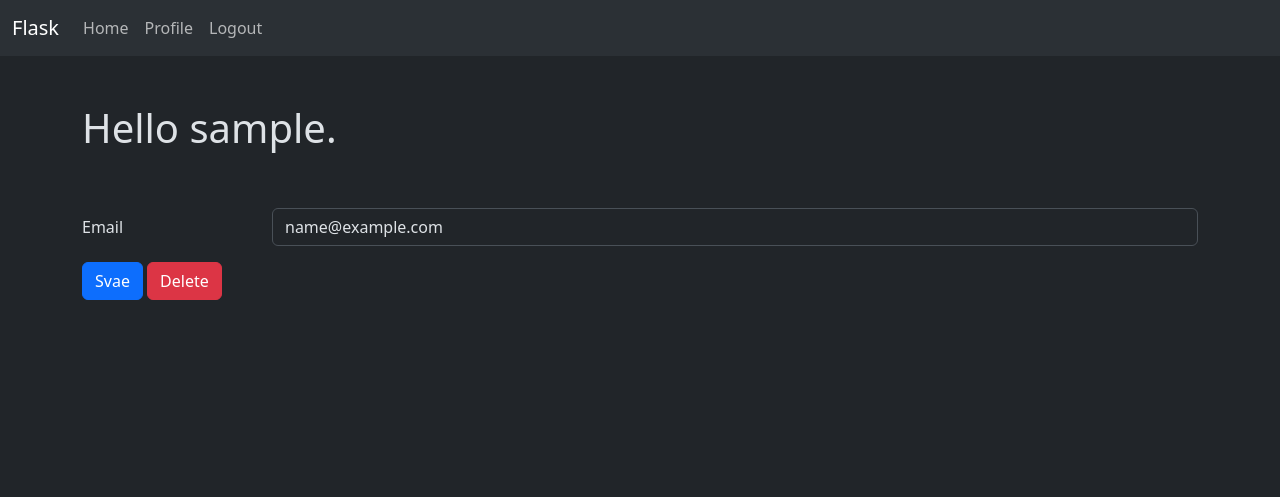
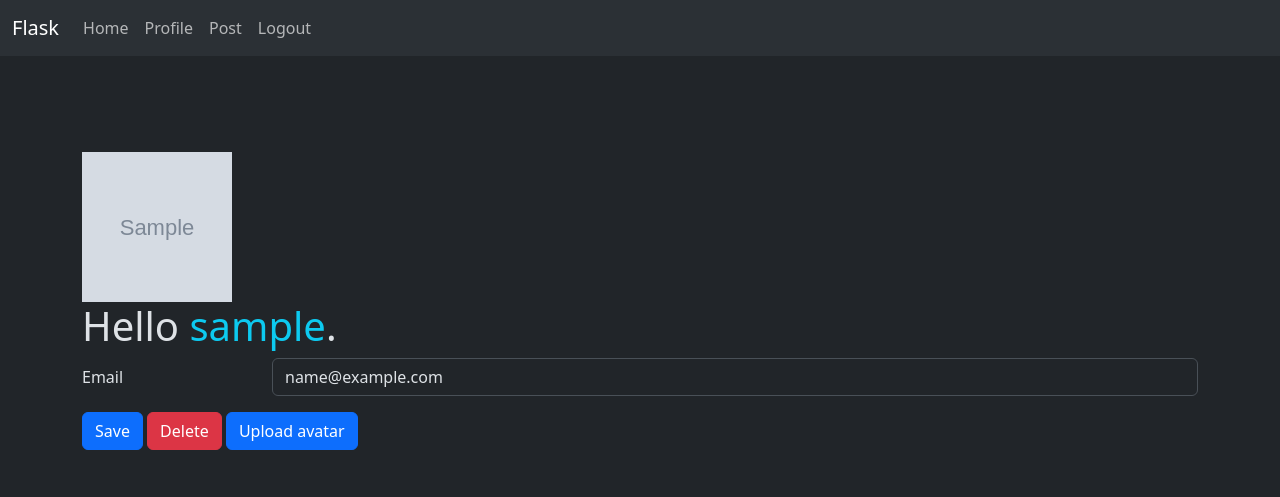
Before and after one commit to Ateyl/PythonGIProject1, a Flask app: page /user_profile/ in a window 1280 px wide. Shown: the top 497 px of the page. Run offline with Flask 3, Linux system fonts and the light colour scheme; the visitor is signed in with stand-in values (Sample User, id 1); tables that the repository leaves empty hold one stand-in row (values such as "Sample post"); grey boxes marked "Sample" are stand-in pictures.

Commit message:
server flask Beta 0.1

```diff
--- a/Flask/server.py
+++ b/Flask/server.py
@@ -5,6 +5,7 @@ from datetime import timedelta, datetime
 import hashlib
 from flask_sqlalchemy import SQLAlchemy
 from utils.helpers import allowed_file, unique_filename
+import os
 
 
 app = Flask(__name__)
@@ -38,7 +39,7 @@ class User(db.Model):
     login = db.Column('login',db.String(20), unique=True)
     password = db.Column('password', db.String(32))
     email = db.Column('email', db.String(100))
-    avatar = db.column('avatar', db.String(100))
+    avatar = db.Column('avatar', db.String(100))
 
     def __init__(self, login, password, email='', avatar=''):
         self.login = login
@@ -93,6 +94,7 @@ def user(name):
 @app.route('/user_profile/', methods=['GET', 'POST'])
 def user_profile():
     if 'login' in session:
+        the_user= User.query.filter_by(login=session['login']).first()
         if request.method == 'POST':
             user_email = request.form['user-email']
             user_in_db = User.query.filter_by(login=session['login']).first()
@@ -101,9 +103,34 @@ def user_profile():
             session['email'] = user_email
             flash('Email was saved', 'success')
 
-        return render_template('user.html',login=session['login'], email=session['email'])
+        return render_template('user.html',login=session['login'], email=session['email'], avatar= the_user.avatar)
     else:
         flash('Please log in.', 'info')
+        return redirect(url_for('login'))
+
+
+@app.route('/upload_avatar/', methods=['GET', 'POST'])
+def upload_avatar():
+    if 'login' in session:
+        if request.method == 'POST':
+            if 'avatar' not in request.files:
+                flash('No file selected', 'danger')
+                return redirect(request.url)
+            file = request.files['avatar']
+
+            if not file.filename:
+                flash('No file selected', 'danger')
+                return redirect(request.url)
+            if file and allowed_file(file.filename):
+                filename = unique_filename(file.filename)
+                file.save(os.path.join(app.config['UPLOAD_FOLDER'], filename))
+                the_user = User.query.filter_by(login=session['login']).first()
+                the_user.avatar= filename
+                db.session.commit()
+                flash('Avatar uploaded succesfully', 'success')
+                return redirect(url_for('user_profile'))
+        return render_template('upload_avatar.html')
+    else:
         return redirect(url_for('login'))
 
 @app.route('/admin/')
--- a/Flask/templates/base.html
+++ b/Flask/templates/base.html
@@ -22,6 +22,9 @@
         {% if 'login' in session %}
         <li class="nav-item">
           <a class="nav-link" href="/user_profile">Profile</a>
+        </li>
+          <li class="nav-item">
+          <a class="nav-link" href="/post">Post</a>
         </li>
         <li class="nav-item">
           <a class="nav-link" href="/logout">Logout</a>
--- a/Flask/templates/user.html
+++ b/Flask/templates/user.html
@@ -4,16 +4,27 @@
 {% endblock %}
 {% block content %}
   <div class="container mt-5">
-      <h1>Hello {{ login }}.</h1>
+
       <form class="py-5" method="post">
+          <div class="row">
+              <div class="col2">
+                  {% if avatar %}
+                  <img src="{{ url_for('static', filename='upload/' + avatar) }}" alt="avatar" width="150px" height="150px">
+                  {% else %}
+                  <img src="{{ url_for('static', filename='User-avatar.png') }}" alt="avatar" width="150px" height="150px">
+                  {% endif %}
+              </div>
+              <div class="col-10"><h1>Hello <span class="text-info">{{ login }}</span>.</h1></div>
+          </div>
           <div class="row mb-3">
     <label for="user-email" class="col-sm-2 col-form-label">Email</label>
     <div class="col-sm-10">
       <input type="email" class="form-control" id="user-email" name="user-email" value="{{email}}">
     </div>
           </div>
-          <button type="submit" class="btn btn-primary">Svae</button>
+          <button type="submit" class="btn btn-primary">Save</button>
           <a href="/delete_user" class="btn btn-danger">Delete</a>
+          <a href="/upload_avatar" class="btn btn-primary">Upload avatar</a>
       </form>
   </div>
 {% endblock %}
```
Also changed, not shown: Flask/templates/upload_avatar.html (added, +15 -0 lines), Flask/static/User-avatar.png (added).
